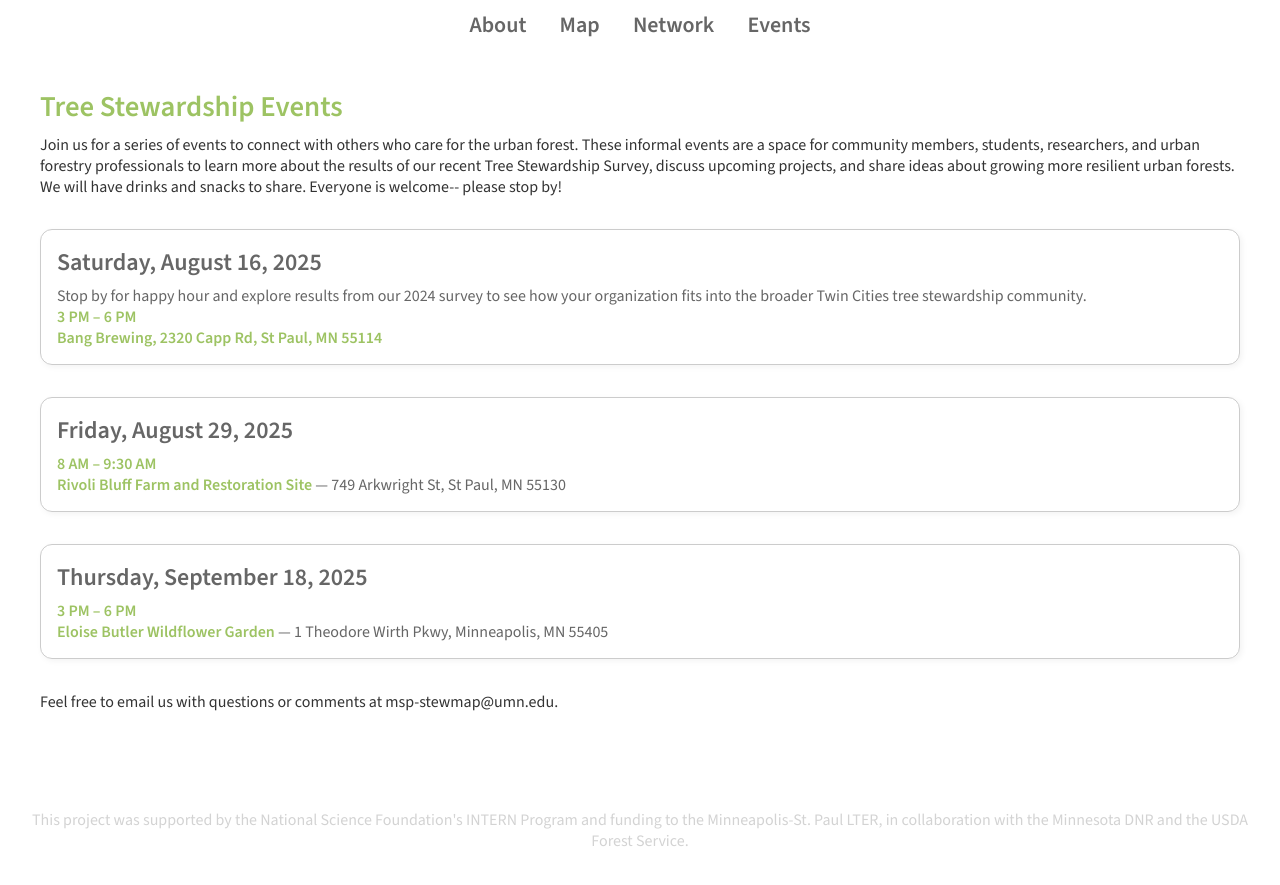
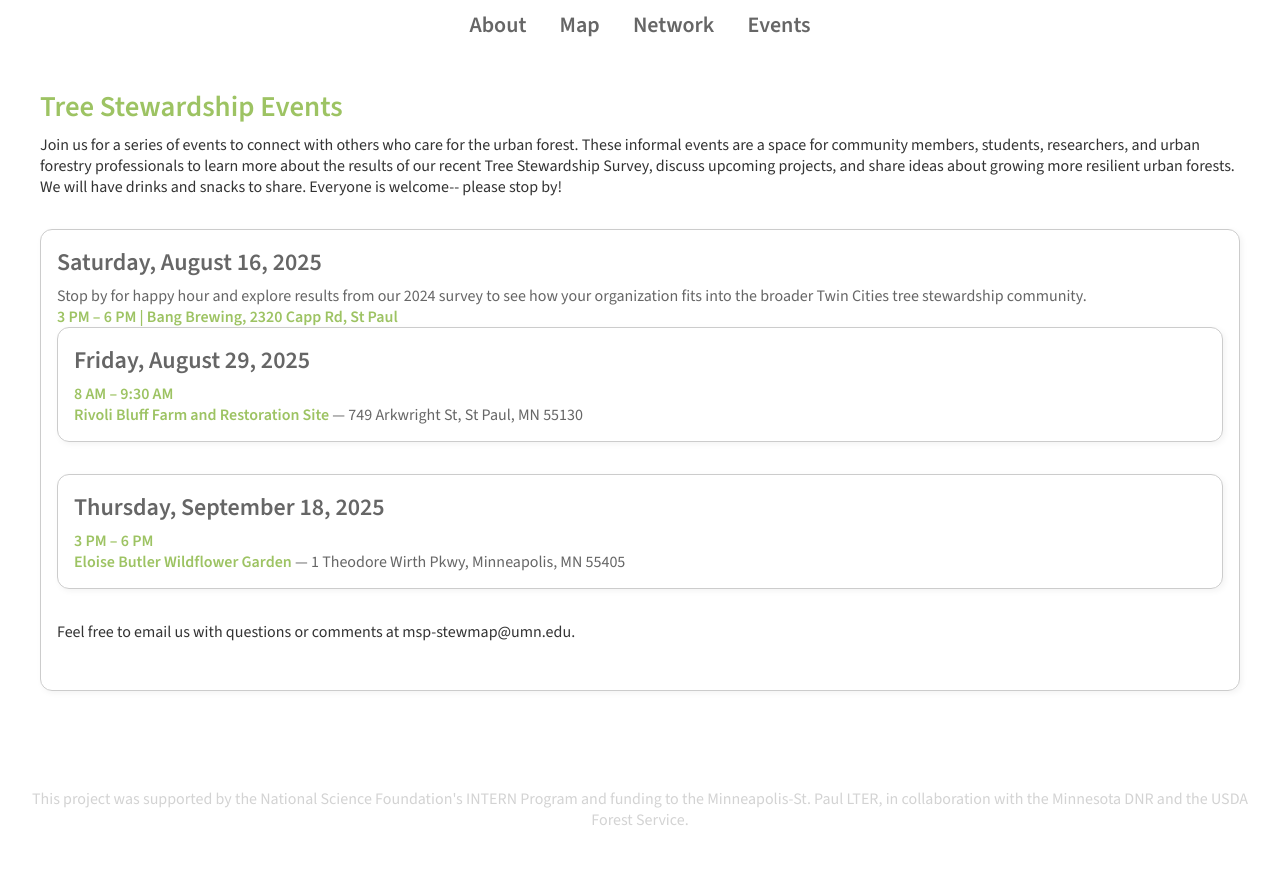
Before and after one commit to MSP-LTER/stewmap, a Jekyll site: the page built from events.md, in a window 1280 px wide. Shown: the top 885 px of the page. Built offline with Jekyll 4.4.1, drawn with Linux system fonts in a browser that asks for light colours.

Commit message:
Update events.md

```diff
--- a/events.md
+++ b/events.md
@@ -50,11 +50,7 @@ layout: default
 <div class="event-box">
   <div class="event-date">Saturday, August 16, 2025</div>
   <div class="event-description">Stop by for happy hour and explore results from our 2024 survey to see how your organization fits into the broader Twin Cities tree stewardship community.</div>
-  <div><span class="event-highlight">3 PM – 6 PM</span></div>
-  <div>
-    <span class="event-highlight">Bang Brewing, 2320 Capp Rd, St Paul, MN 55114</span>
-  </div>
-</div>
+  <div><span class="event-highlight">3 PM – 6 PM | Bang Brewing, 2320 Capp Rd, St Paul</span></div>
 
 <div class="event-box">
   <div class="event-date">Friday, August 29, 2025</div>
```
